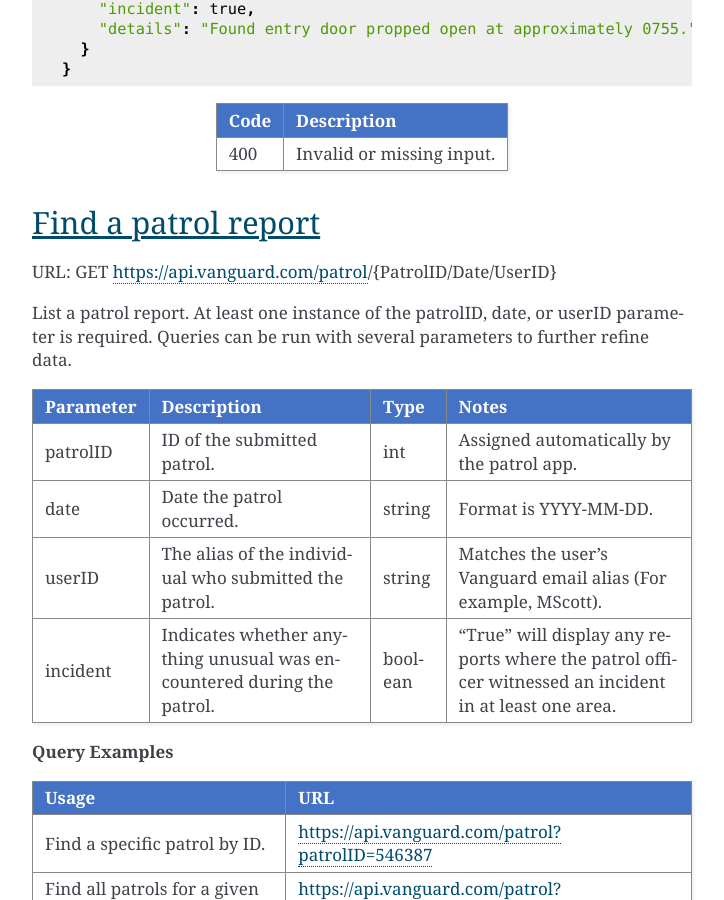
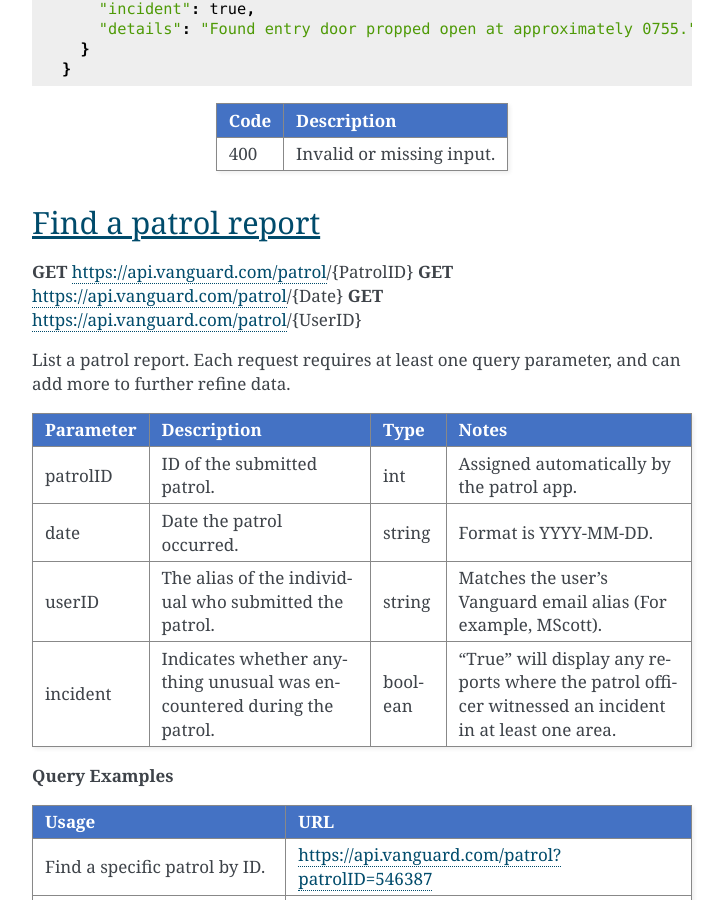
Before and after one commit to OfficePop/SphinxSite, a Sphinx documentation site: the page built from doc/index.rst, in a window 1280 px wide and 900 px high, scrolled down 2343 px. Shown: the whole window, without its empty margins (388-1112 px from the left). Built offline with Sphinx 7.4.7, drawn with Linux system fonts in a browser that asks for light colours; some of the changed text lies outside the part shown.

Commit message:
Update index.rst

```diff
--- a/doc/index.rst
+++ b/doc/index.rst
@@ -10,7 +10,7 @@ The patrol endpoint provides access to all patrol reports submitted through the
 Submit a patrol
 =====================================
 
-URL: POST https://api.vanguard.com/patrol/{PatrolID}
+**POST** https://api.vanguard.com/patrol/
 
 Adds a patrol report. A successful response requires all listed parameters be included with appropriate values.
 
@@ -113,10 +113,11 @@ Adds a patrol report. A successful response requires all listed parameters be in
 Find a patrol report
 =====================================
 
-URL: GET https://api.vanguard.com/patrol/{PatrolID/Date/UserID}
+**GET** https://api.vanguard.com/patrol/{PatrolID}
+**GET** https://api.vanguard.com/patrol/{Date}
+**GET** https://api.vanguard.com/patrol/{UserID}
 
-List a patrol report. At least one instance of the patrolID, date, or userID parameter is required. Queries can be run with several parameters to further
-refine data.
+List a patrol report. Each request requires at least one query parameter, and can add more to further refine data.
 
 +------------------+-----------------------------+------------+-------------------------------------+
 |  Parameter       |  Description                |     Type   |    Notes                            |
@@ -194,7 +195,7 @@ refine data.
 Modify a patrol report
 =====================================
 
-URL: PUT https://api.vanguard.com/patrol/{PatrolID}
+**PUT** https://api.vanguard.com/patrol/{PatrolID}
 
 Updates a submitted patrol report with new or additional data. patrolID parameter is required.
 
@@ -220,7 +221,7 @@ Updates a submitted patrol report with new or additional data. patrolID paramete
 Delete a patrol
 =======================================
 
-URL: DELETE https://api.vanguard.com/patrol/{patrolID}
+**DELETE** https://api.vanguard.com/patrol/{patrolID}
 
 Deletes a patrol report. PatrolID parameter is required. As a measure of Data Loss Prevention, deleted patrol reports are first archived in a separate
 database for 30 days before they are permanently deleted.
```
